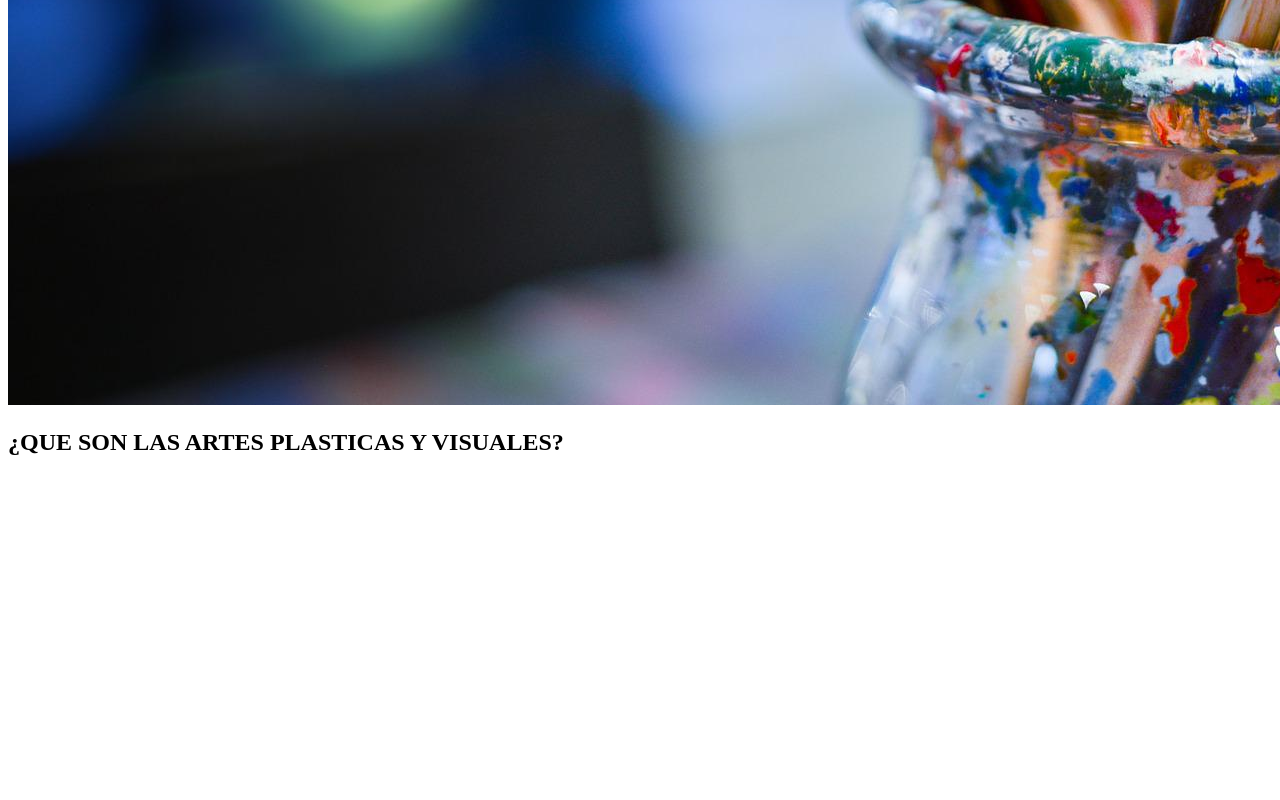
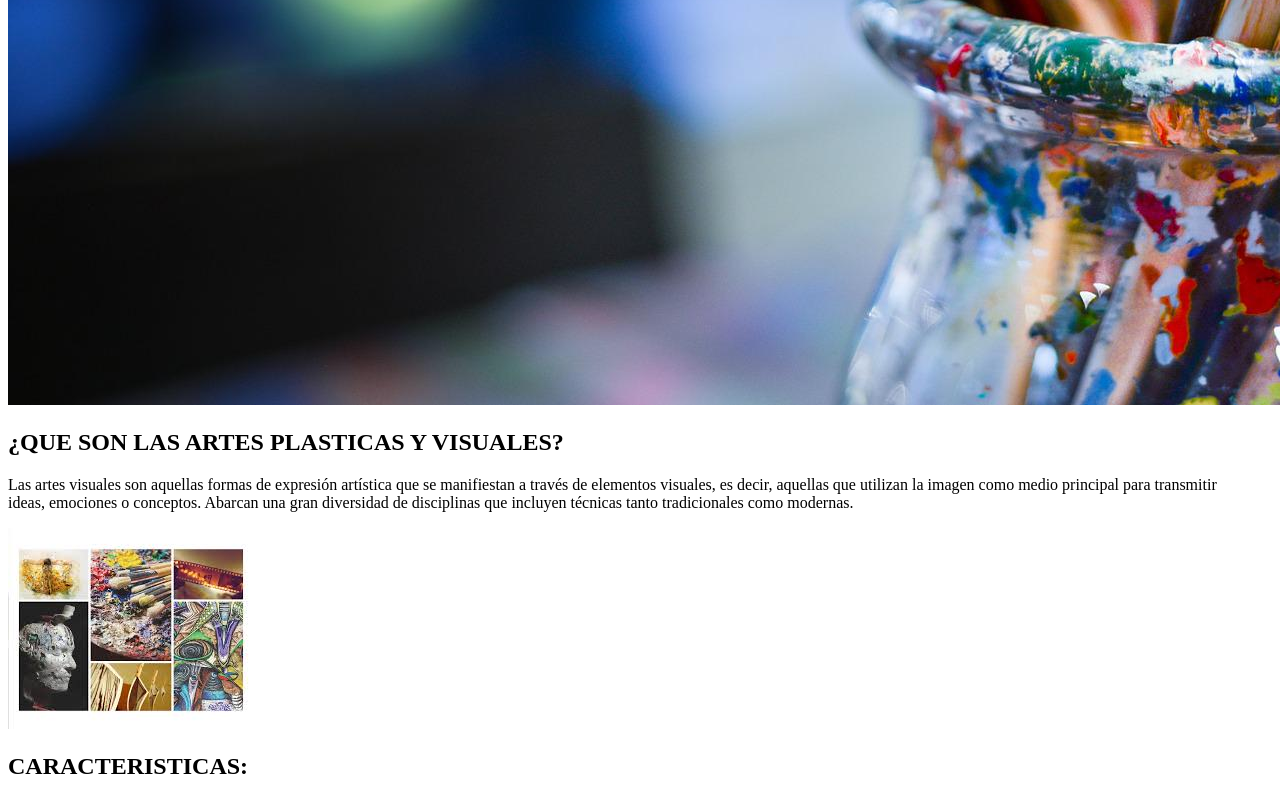
Before and after one commit to fernandapolochemoreno-blip/Artes_Plasticas_Visuales, a plain HTML site: page index.html in a window 1280 px wide. Shown: the part 990-1790 px from the top of the page. Before the commit the page ends 1466 px from the top, so only its background shows below. Drawn offline with Linux system fonts and the light colour scheme.

Commit message:
procedimiento del proyecto

```diff
--- a/index.html
+++ b/index.html
@@ -16,6 +16,14 @@
      <main class="content">
         <section class="card">
             <h2>¿QUE SON LAS ARTES PLASTICAS Y VISUALES?</h2>
+            <p>Las artes visuales son aquellas formas de expresión artística que se manifiestan a través de elementos visuales, es decir, aquellas que utilizan la imagen como medio principal para transmitir<br>
+                 ideas, emociones o conceptos. Abarcan una gran diversidad de disciplinas que incluyen técnicas tanto tradicionales como modernas.</p>
+        </section>
+        <img src="foto2.jpg" alt="men">
+     </main>
+       <main class="content">
+        <section class="card">
+            <h2>CARACTERISTICAS:</h2>
             <p></p>
         </section>
      </main>
```
Also changed, not shown: foto2.jpg (added).
